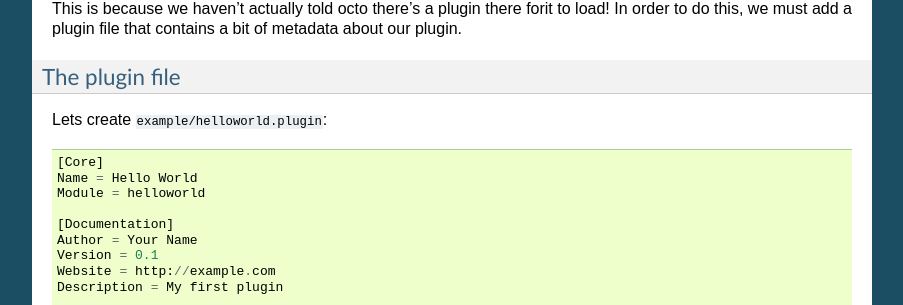
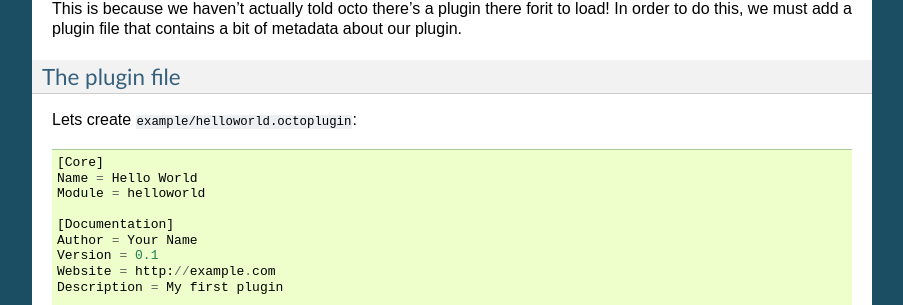
Before and after one commit to zoni/octo, a Sphinx documentation site: the page built from docs/index.rst, in a window 1280 px wide and 900 px high, scrolled down 2037 px. Shown: the part 145-450 px from the top of the window, without its empty margins (198-1101 px from the left). Built offline with Sphinx 7.4.7, drawn with Linux system fonts in a browser that asks for light colours; the version number could not be read and is left out.

Commit message:
(Docs) Plugin extension is .octoplugin now

```diff
--- a/README.rst
+++ b/README.rst
@@ -116,7 +116,7 @@ metadata about our plugin.
 The plugin file
 ===============
 
-Lets create ``example/helloworld.plugin``::
+Lets create ``example/helloworld.octoplugin``::
 
     [Core]
     Name = Hello World
--- a/docs/index.rst
+++ b/docs/index.rst
@@ -122,7 +122,7 @@ metadata about our plugin.
 The plugin file
 ===============
 
-Lets create ``example/helloworld.plugin``::
+Lets create ``example/helloworld.octoplugin``::
 
     [Core]
     Name = Hello World
```
